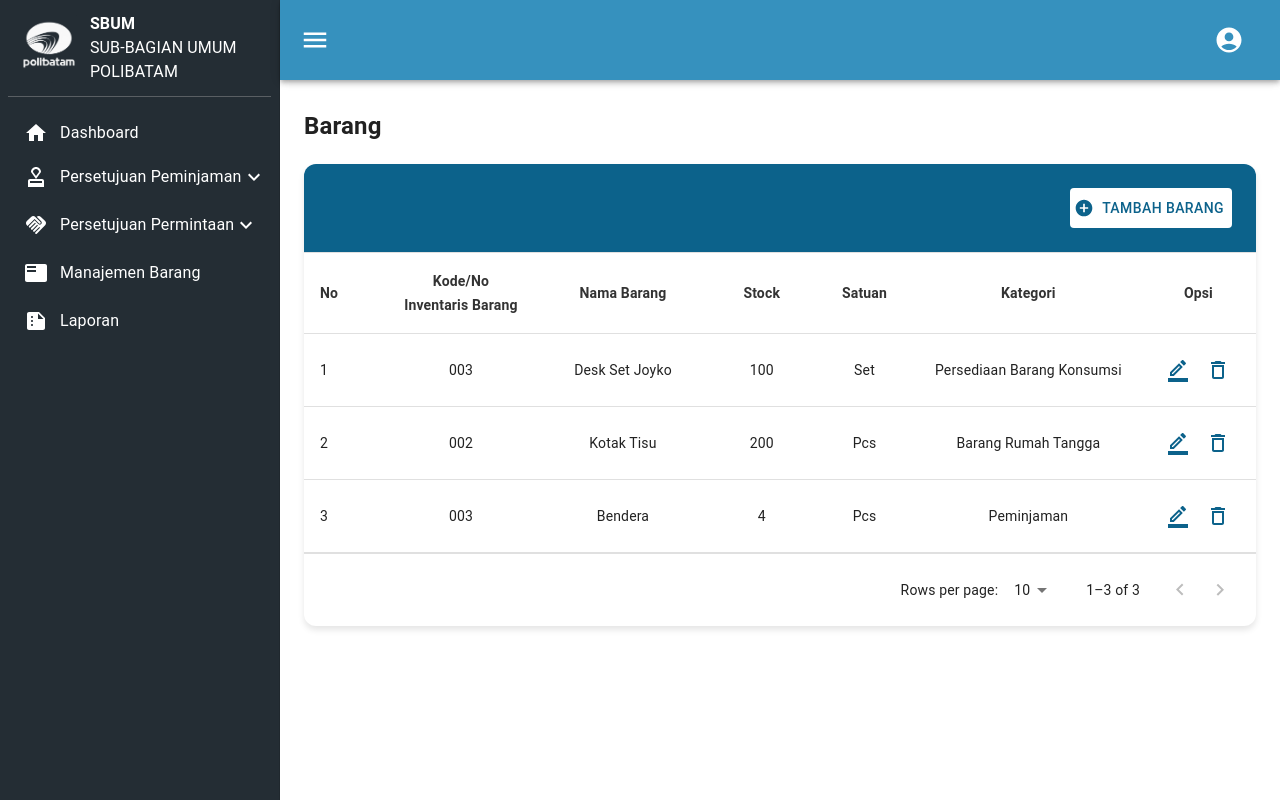
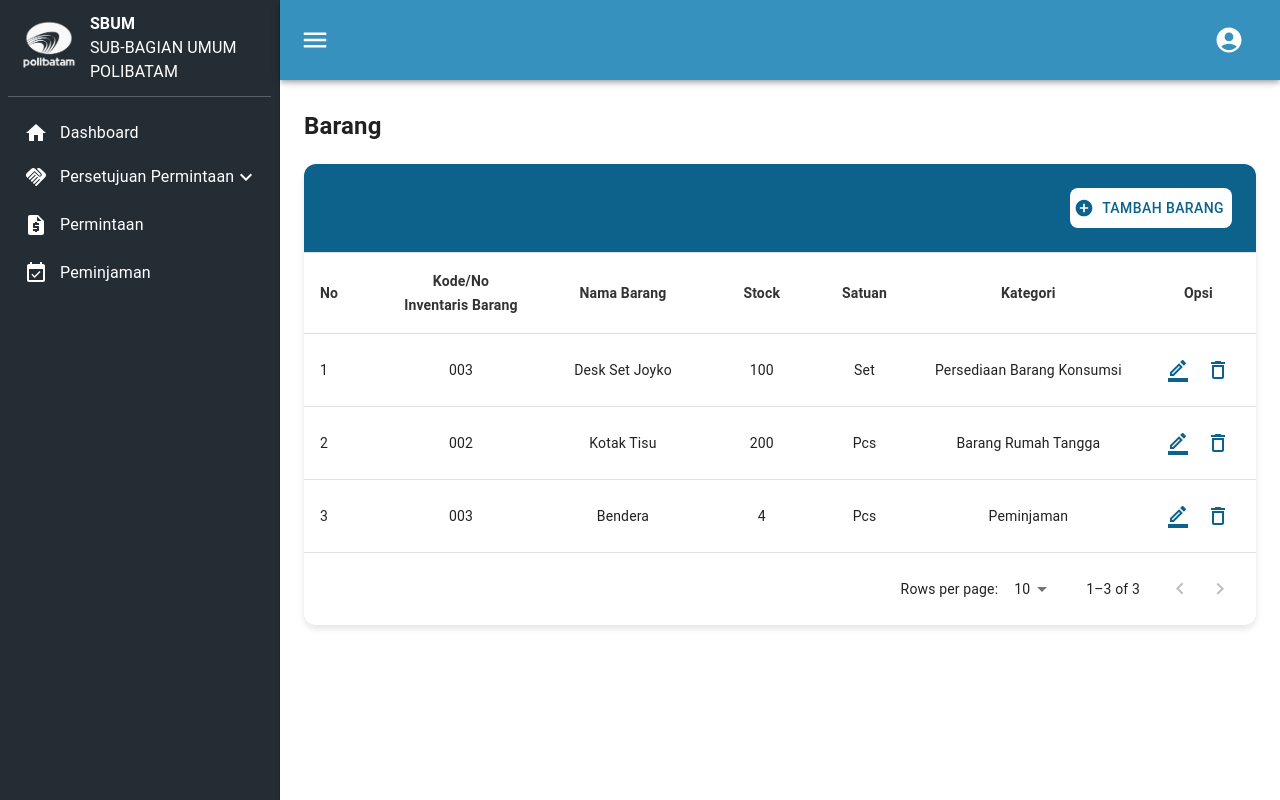
Before and after one commit to ValuhkJv/pbl-if-02, a React (Create React App) app: page /inventory in a window 1280 px wide. Built offline with nearby package versions, Linux system fonts and the light colour scheme.

Commit message:
modifikasi stok

```diff
--- a/src/pages/Dashboard.js
+++ b/src/pages/Dashboard.js
@@ -57,7 +57,7 @@ const AppBar = styled(MuiAppBar, {
 
 export default function Dashboard() {
   // Hardcode role untuk pengujian
-  const role = "staf"; // Bisa diganti dengan 'kepalaUnit', 'unit', 'mahasiswa'/ receive role as prop
+  const role = "kepalaUnit"; // Bisa diganti dengan 'kepalaUnit', 'unit', 'mahasiswa'/ receive role as prop
   const [openPeminjaman, setOpenPeminjaman] = useState(false);
   const [openPermintaan, setOpenPermintaan] = useState(false);
 
--- a/src/pages/Laporan.js
+++ b/src/pages/Laporan.js
@@ -377,11 +377,13 @@ export default function StickyHeadTable() {
               color: "#0C628B",
               boxShadow: "0 4px 6px rgba(0, 0, 0, 0.1)",
               backgroundColor: "#fff",
+              borderRadius: "8px",
               "&:hover": {
                 backgroundColor: "#242D34",
                 boxShadow: "0 4px 6px rgba(0, 0, 0, 0.1)",
                 color: "#fff",
               },
+              textTransform: "none",
             }}
           >
             Export to PDF
@@ -395,11 +397,13 @@ export default function StickyHeadTable() {
               backgroundColor: "#242D34",
               borderColor: "#fff",
               color: "#fff",
+              borderRadius: "8px",
               "&:hover": {
                 color: "#0C628B",
                 borderColor: "#0C628B",
                 backgroundColor: "#fff",
               },
+              textTransform: "none",
             }}
           >
             Export to Excel
--- a/src/pages/Manage.js
+++ b/src/pages/Manage.js
@@ -11,6 +11,7 @@ import {
   TableRow,
   IconButton,
   Tooltip,
+  Grid,
 } from "@mui/material";
 
 import {
@@ -106,7 +107,7 @@ export default function StickyHeadTable() {
   };
 
   return (
-    <div>
+    <Grid>
       <h2>Barang</h2>
 
       <Paper
@@ -118,7 +119,7 @@ export default function StickyHeadTable() {
           boxShadow: "0 4px 6px rgba(0, 0, 0, 0.1)",
         }}
       >
-        <div
+        <Grid
           style={{
             display: "flex",
             justifyContent: "flex-end",
@@ -135,6 +136,7 @@ export default function StickyHeadTable() {
               color: "#0C628B",
               borderColor: "#0C628B",
               backgroundColor: "#fff",
+              borderRadius: "8px",
               "&:hover": {
                 backgroundColor: "#242D34",
                 borderColor: "#fff",
@@ -145,7 +147,7 @@ export default function StickyHeadTable() {
           >
             Tambah Barang
           </Button>
-        </div>
+        </Grid>
         <TableContainer sx={{ maxHeight: 440 }}>
           <Table stickyHeader aria-label="sticky table">
             <TableHead>
@@ -203,7 +205,7 @@ export default function StickyHeadTable() {
         </TableContainer>
         <TablePagination
           rowsPerPageOptions={[5, 10, 20]}
-          component="div"
+          component="Grid"
           count={rows.length}
           rowsPerPage={rowsPerPage}
           page={page}
@@ -221,6 +223,6 @@ export default function StickyHeadTable() {
           }}
         />
       </Paper>
-    </div>
+    </Grid>
   );
 }
```
